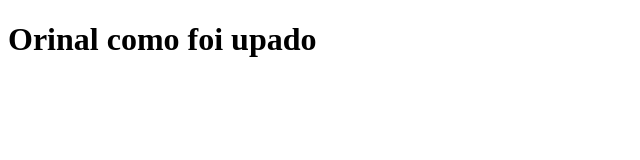
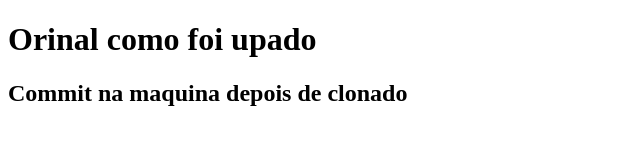
Before and after one commit to AndreoTownSq/repositorio_merge, a plain HTML site: page index.html in a window 1280 px wide. Shown: the whole page, without its empty margins (0-640 px from the left). Drawn offline with Linux system fonts and the light colour scheme.

Commit message:
commit depois de clonar

```diff
--- a/index.html
+++ b/index.html
@@ -6,5 +6,6 @@
 </head>
 <body>
 <h1>Orinal como foi upado</h1>
+<h2>Commit na maquina depois de clonado</h2>
 </body>
 </html>
```
